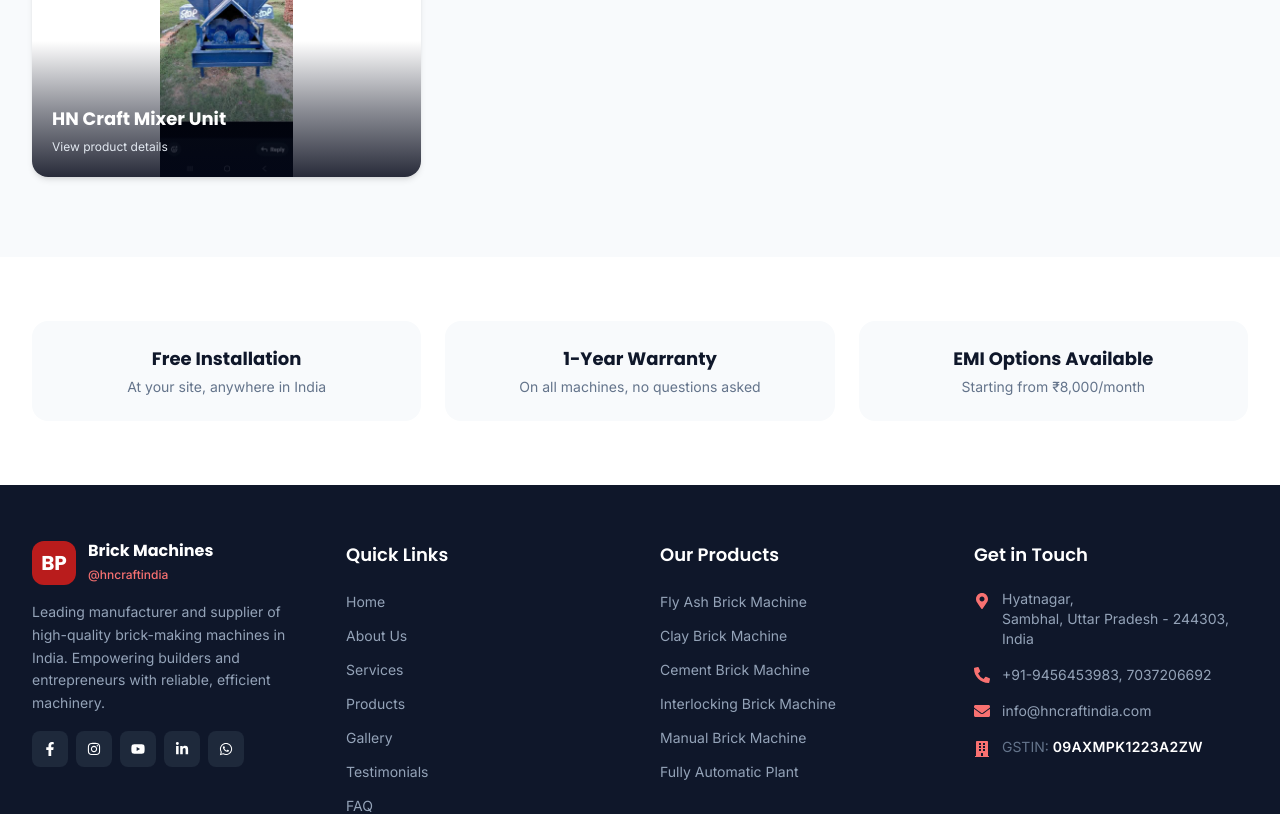
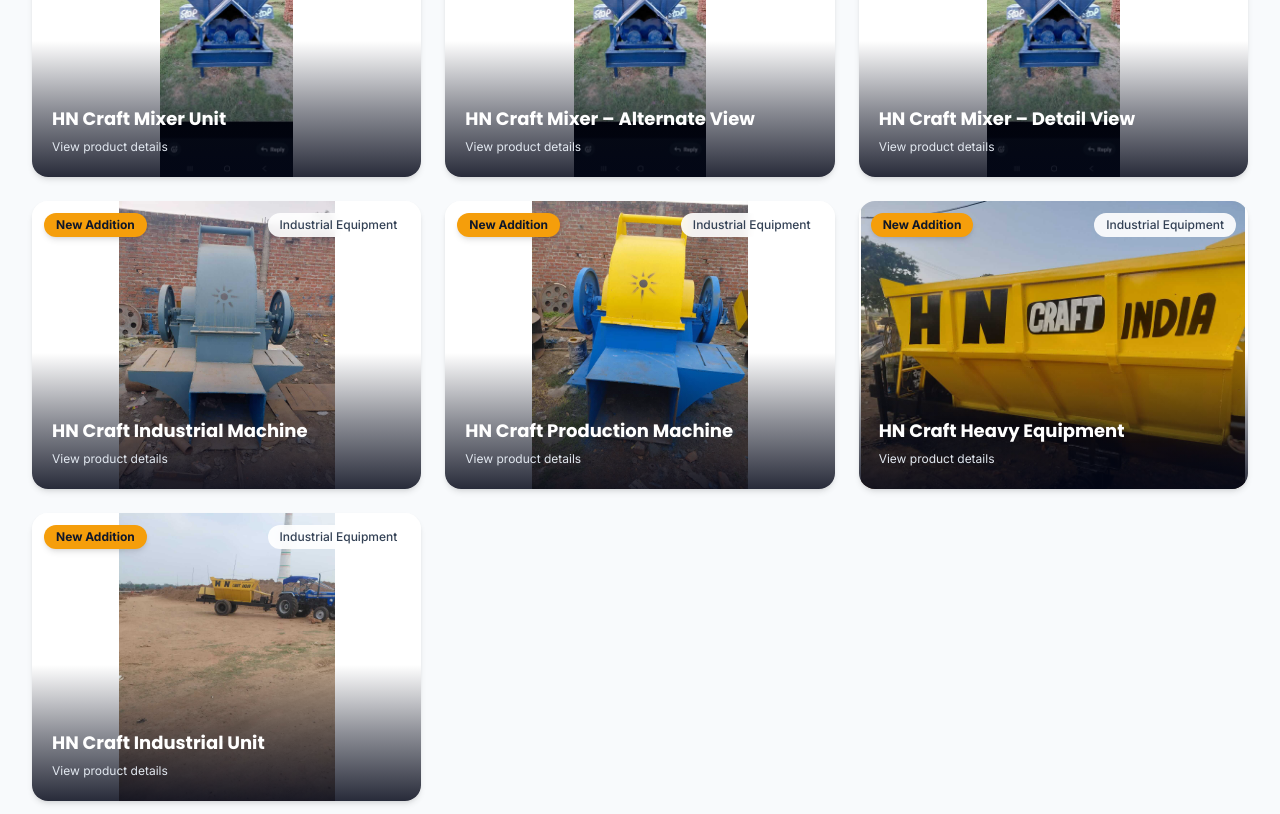
Before and after one commit to asifkl786/Hn_Craft_India_Frontend, a React (Vite) app: page /products in a window 1280 px wide. Shown: the part 1000-1814 px from the top of the page. Built offline with nearby package versions, Linux system fonts and the light colour scheme.

Commit message:
Add missing images to product list

```diff
--- a/src/data/products.js
+++ b/src/data/products.js
@@ -47,6 +47,78 @@ export const products = [
     capacity: 'On request',
     power: 'As required',
   },
+  {
+    id: 16,
+    name: 'HN Craft Mixer – Alternate View',
+    category: 'Industrial Equipment',
+    price: 'Price on Request',
+    image: '/images/products/machine4 copy.jpeg',
+    description: 'HN Craft industrial mixer shown from an alternate angle for production setup planning.',
+    features: ['Industrial Construction', 'Reliable Mixing', 'Easy Operation', 'Custom Configuration Available'],
+    badge: 'New Addition',
+    capacity: 'On request',
+    power: 'As required',
+  },
+  {
+    id: 17,
+    name: 'HN Craft Mixer – Detail View',
+    category: 'Industrial Equipment',
+    price: 'Price on Request',
+    image: '/images/products/machine4 copy 2.jpeg',
+    description: 'Detailed view of an HN Craft mixer built for dependable industrial material preparation.',
+    features: ['Strong Steel Body', 'Industrial Use', 'Low Maintenance', 'Built for Daily Use'],
+    badge: 'New Addition',
+    capacity: 'On request',
+    power: 'As required',
+  },
+  {
+    id: 18,
+    name: 'HN Craft Industrial Machine',
+    category: 'Industrial Equipment',
+    price: 'Price on Request',
+    image: '/images/products/machine5.jpeg',
+    description: 'Industrial HN Craft machine designed for reliable performance in brick and construction production.',
+    features: ['Industrial Machine Body', 'Dependable Performance', 'Durable Construction', 'Custom Configuration Available'],
+    badge: 'New Addition',
+    capacity: 'On request',
+    power: 'As required',
+  },
+  {
+    id: 19,
+    name: 'HN Craft Production Machine',
+    category: 'Industrial Equipment',
+    price: 'Price on Request',
+    image: '/images/products/machine6.jpeg',
+    description: 'Reliable HN Craft production machine for demanding industrial manufacturing environments.',
+    features: ['Heavy-duty Build', 'Production Ready', 'Reliable Operation', 'Easy Maintenance'],
+    badge: 'New Addition',
+    capacity: 'On request',
+    power: 'As required',
+  },
+  {
+    id: 20,
+    name: 'HN Craft Heavy Equipment',
+    category: 'Industrial Equipment',
+    price: 'Price on Request',
+    image: '/images/products/machine7.jpeg',
+    description: 'Heavy industrial equipment from HN Craft, designed for consistent daily production use.',
+    features: ['Heavy-duty Construction', 'Industrial Performance', 'Built for Daily Use', 'Long Service Life'],
+    badge: 'New Addition',
+    capacity: 'On request',
+    power: 'As required',
+  },
+  {
+    id: 21,
+    name: 'HN Craft Industrial Unit',
+    category: 'Industrial Equipment',
+    price: 'Price on Request',
+    image: '/images/products/machine8.jpeg',
+    description: 'HN Craft industrial unit designed to support efficient and dependable brick production workflows.',
+    features: ['Robust Metal Body', 'Industrial Use', 'Consistent Operation', 'Custom Configuration Available'],
+    badge: 'New Addition',
+    capacity: 'On request',
+    power: 'As required',
+  },
 ];
 
 export const productCategories = ['All', 'Industrial Equipment'];
```
